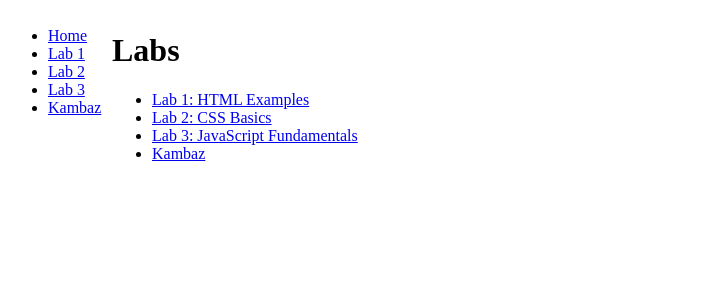
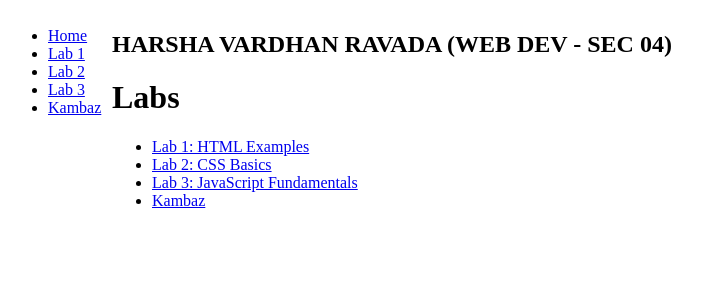
Before and after one commit to Harsha00arthur/kambaz-next-js, a Next.js app: page /Labs in a window 1280 px wide. Shown: the top 300 px of the page, without its empty margins (3-705 px from the left). Built offline with nearby package versions, Linux system fonts and the light colour scheme.

Commit message:
FINAL COMMIT ONE

```diff
--- a/app/Labs/TOC.tsx
+++ b/app/Labs/TOC.tsx
@@ -1,3 +1,4 @@
+
 import Link from "next/link";
 export default function TOC() {
  return (
--- a/app/Labs/page.tsx
+++ b/app/Labs/page.tsx
@@ -2,6 +2,7 @@ import Link from "next/link";
 export default function Labs() {
  return (
    <div id="wd-labs">
+    <h2>HARSHA VARDHAN RAVADA (WEB DEV - SEC 04)</h2>
      <h1>Labs</h1>
      <ul>
        <li>
```
